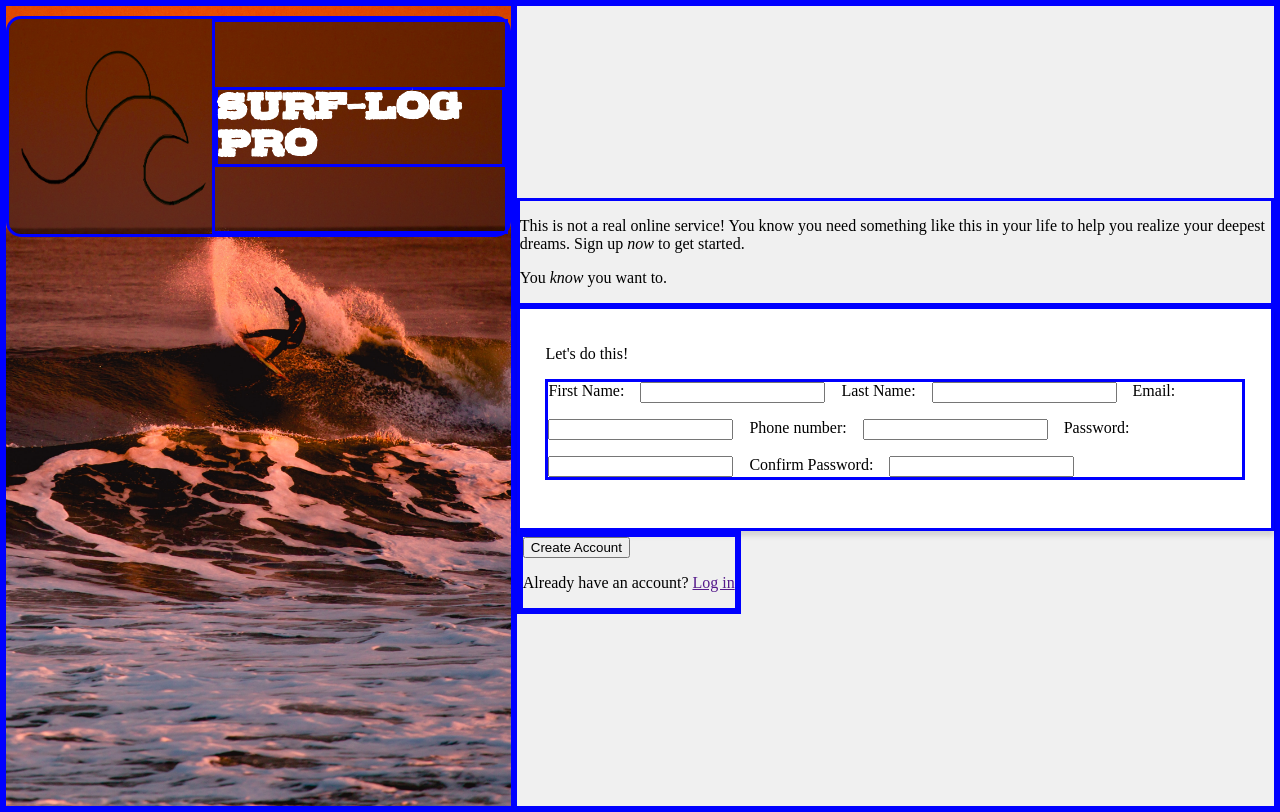
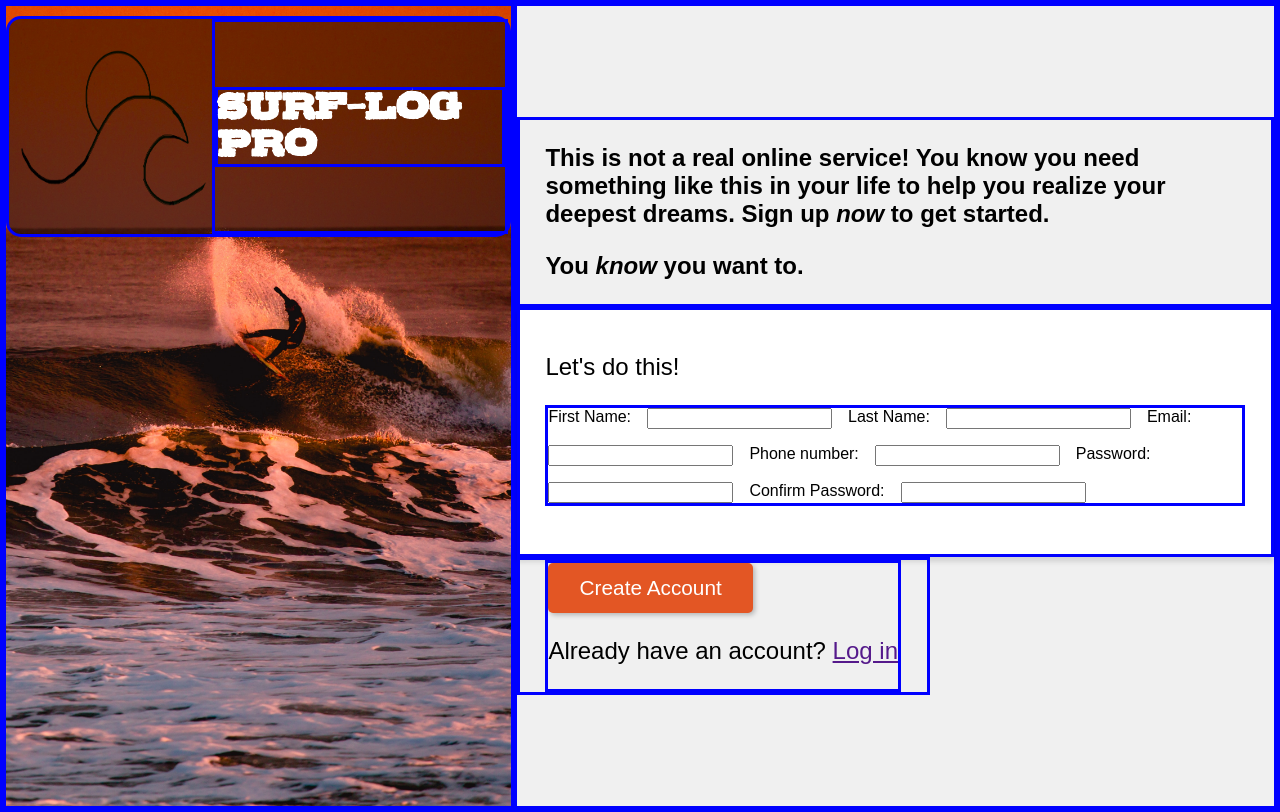
Before and after one commit to skyhunter11/Sign-Up-Form, a plain HTML site: page index.html in a window 1280 px wide. Drawn offline with Linux system fonts and the light colour scheme.

Commit message:
Adjust right panel styling and layout

```diff
--- a/style.css
+++ b/style.css
@@ -1,3 +1,7 @@
+:root {
+  font-family: Arial, Helvetica, sans-serif;
+}
+
 @font-face {
   font-family: 'gipsierokracxed';
   src: url('fonts/gipsiero_kracxed-webfont.woff2') format('woff2'),
@@ -9,7 +13,7 @@
 h1 {
   font-family: 'gipsierokracxed';
   border: solid blue;
-  font-size: 3em;
+  font-size: 3rem;
   margin: 0;
   display: flex;
   }
@@ -68,6 +72,8 @@ form {
   }
 
   .right-panel {
+    font-size: 1.5rem;
+
     display: flex;
     width: 60vw;
     height: 100vh;
@@ -76,6 +82,14 @@ form {
     align-items: start;
     flex-grow: 2;
     background-color: rgb(240, 240, 240);
+  }
+
+  .header {
+    font-weight: 600;
+  }
+
+  .header, .submit-section {
+    padding: 0px 2vw;
   }
 
   .input-section {
@@ -93,3 +107,13 @@ form {
     gap: 1rem;
     font-size: 1rem;
   }
+
+  button {
+    font-size: 1.3rem;
+    background-color: #e35624;
+    border-radius: 5px;
+    border: none;
+    color: white;
+    padding: .8rem 1.5em;
+    box-shadow: 2px 2px 5px rgba(0, 0, 0, 0.253)
+  }
```
